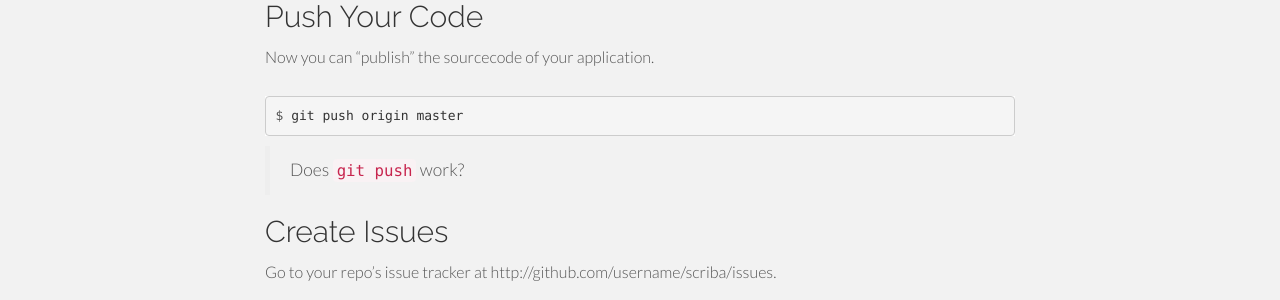
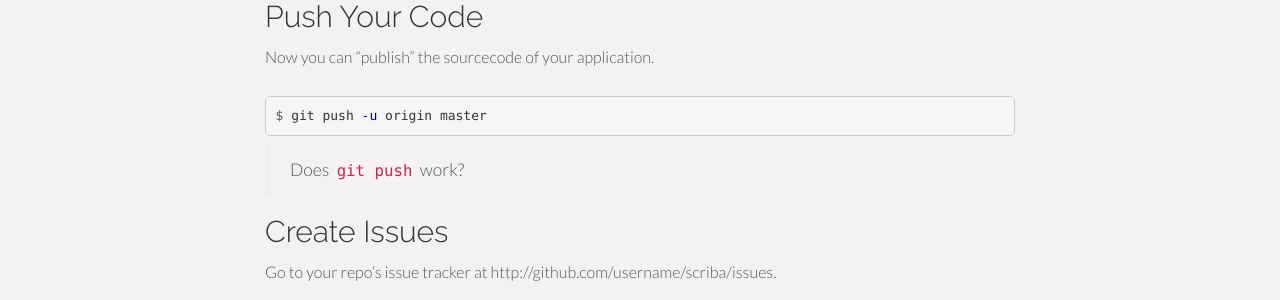
Before and after one commit to humanitiesprogramming/humanitiesprogramming.github.io, a Jekyll site: the page built from exercise-rails6.md, in a window 1280 px wide and 900 px high, scrolled down 659 px. Shown: the part 152-452 px from the top of the window. Built offline with Jekyll 4.4.1, drawn with Linux system fonts in a browser that asks for light colours; nearby versions of some CDN libraries.

```diff
--- a/exercise-rails6.md
+++ b/exercise-rails6.md
@@ -38,7 +38,7 @@ $ git remote -v
 Now you can "publish" the sourcecode of your application.
 
 {% highlight console %}
-$ git push origin master
+$ git push -u origin master
 {% endhighlight %}
 
 > Does `git push` work?
```
